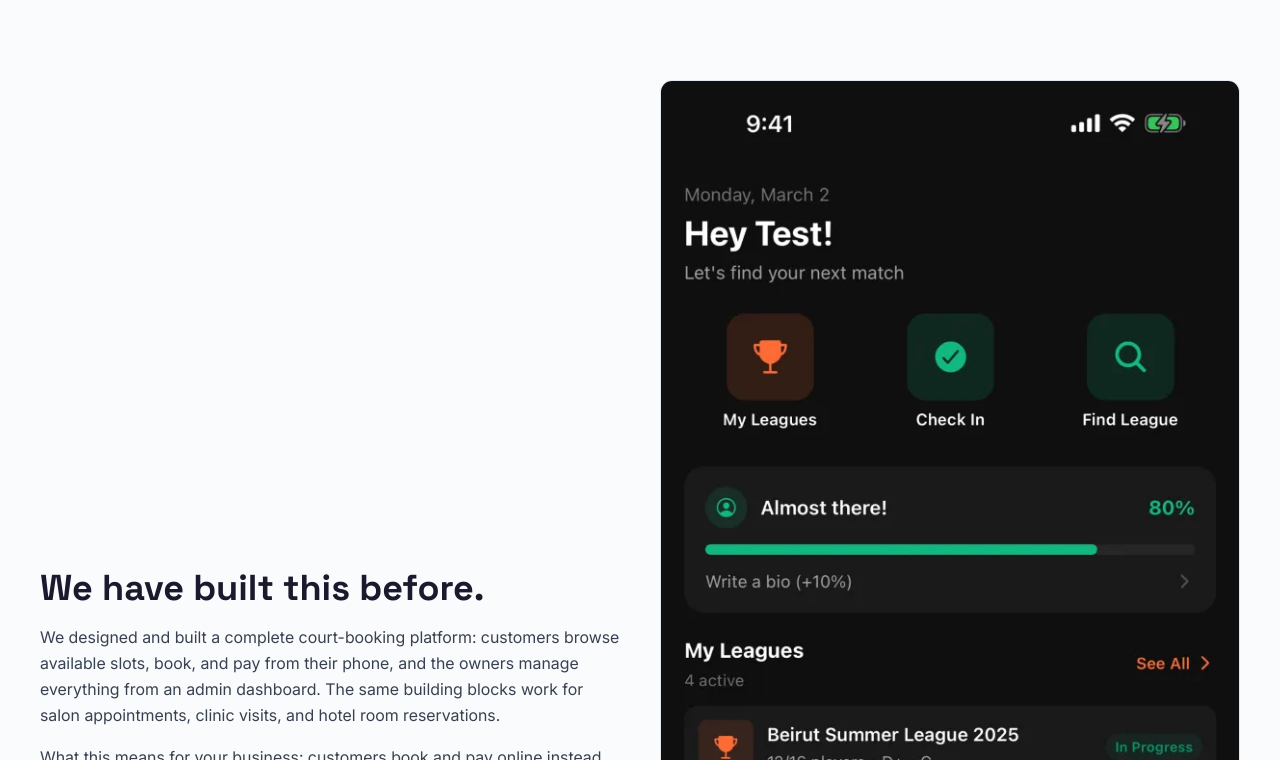
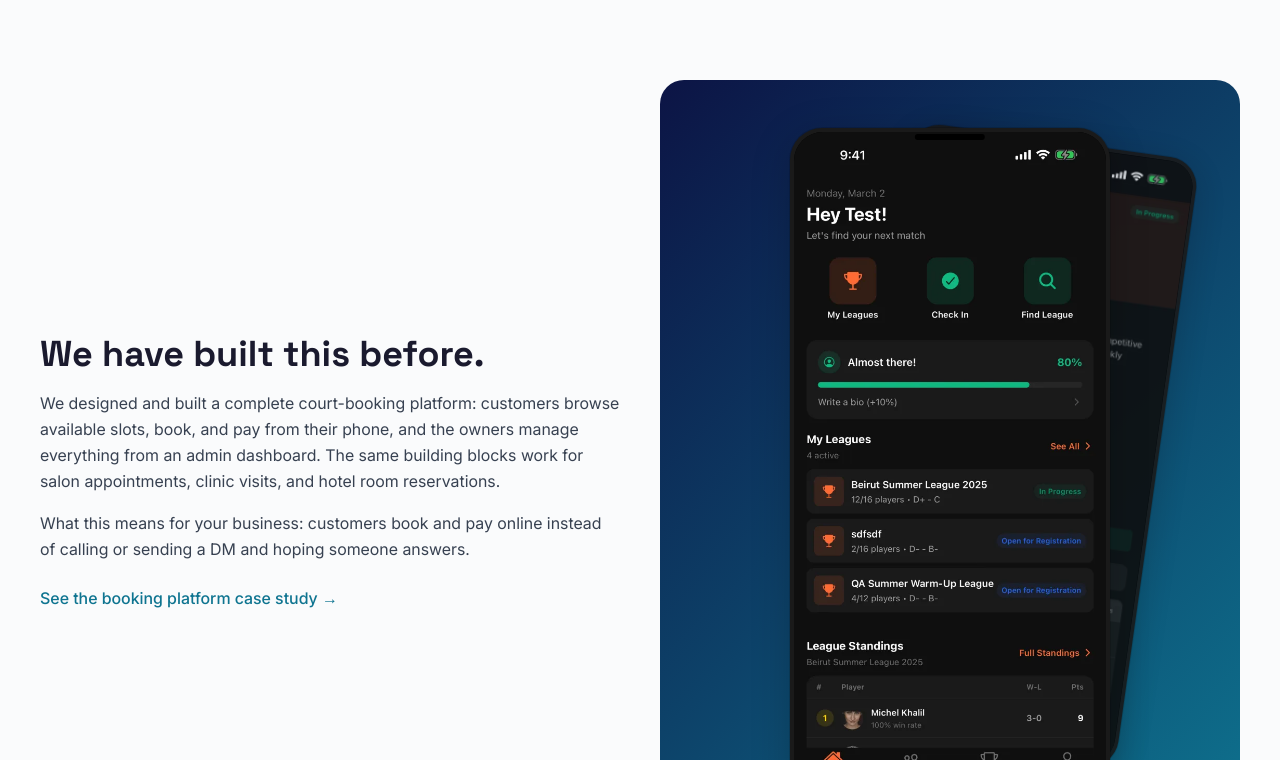
Before and after one commit to GabrielGhsoub/Likwiid-website, a React (Vite) app: page /booking-websites in a window 1280 px wide. Shown: the part 1300-2060 px from the top of the page. Built offline with nearby package versions, Linux system fonts and the light colour scheme; no server answers.

Commit message:
feat: frame padel screenshots in phone mockups on booking websites page

```diff
--- a/src/pages/BookingWebsites.tsx
+++ b/src/pages/BookingWebsites.tsx
@@ -6,6 +6,7 @@ import { PageTransition } from '../components/layout/PageTransition'
 import { Button } from '../components/ui/Button'
 import { WhatsAppIcon } from '../components/ui/WhatsAppIcon'
 import { ImageWithLoading } from '../components/ui/ImageWithLoading'
+import { PhoneFrame } from '../components/ui/DeviceFrame'
 import { SOCIAL } from '../utils/constants'
 
 const FADE_UP_INITIAL = { opacity: 0, y: 20 }
@@ -153,12 +154,32 @@ export default function BookingWebsites() {
                 </Link>
               </div>
             </div>
-            <div className="rounded-lg border border-border overflow-hidden">
-              <ImageWithLoading
-                src="/images/projects/padel/home.webp"
-                alt="Booking platform built by Likwiid showing available time slots"
-                className="w-full h-auto"
-              />
+            <div
+              className="relative flex items-center justify-center overflow-hidden rounded-2xl px-6 py-10 sm:px-10 sm:py-12"
+              style={{ background: 'linear-gradient(135deg, #0C1445 0%, #0E7490 100%)' }}
+            >
+              <div className="relative">
+                {/* Secondary screen peeking behind for depth (desktop only) */}
+                <div className="absolute -right-16 -top-6 hidden rotate-[8deg] opacity-90 lg:block" aria-hidden="true">
+                  <PhoneFrame className="scale-90">
+                    <ImageWithLoading
+                      src="/images/projects/padel/league.webp"
+                      alt=""
+                      className="block h-auto w-full"
+                    />
+                  </PhoneFrame>
+                </div>
+                {/* Primary screen */}
+                <div className="relative z-10">
+                  <PhoneFrame>
+                    <ImageWithLoading
+                      src="/images/projects/padel/home.webp"
+                      alt="Booking platform built by Likwiid showing available time slots on a phone"
+                      className="block h-auto w-full"
+                    />
+                  </PhoneFrame>
+                </div>
+              </div>
             </div>
           </div>
 
```
